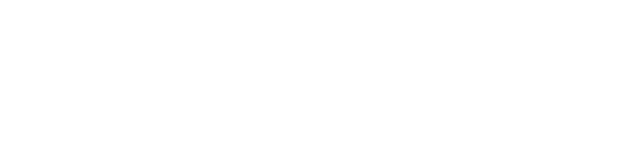
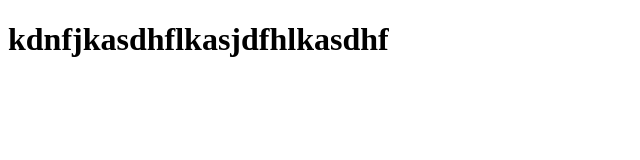
Before and after one commit to mcvo/testr, a plain HTML site: page index.html in a window 1280 px wide. Shown: the whole page, without its empty margins (0-640 px from the left). Drawn offline with Linux system fonts and the light colour scheme.

Commit message:
Update index.html

```diff
--- a/index.html
+++ b/index.html
@@ -7,6 +7,6 @@
   <title>Trello</title>
 </head>
 <body>
-
+<h1>kdnfjkasdhflkasjdfhlkasdhf</h1>
 </body>
 </html>
```
